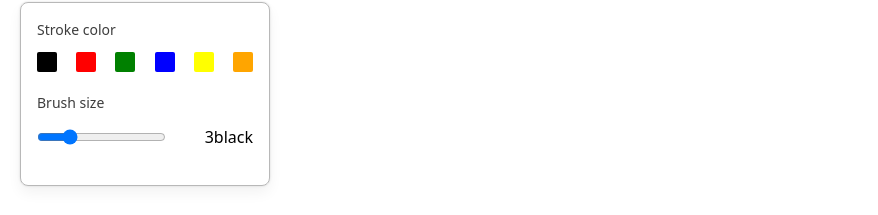
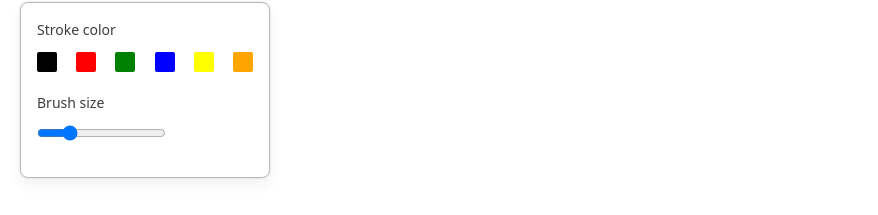
Before and after one commit to manishnandwani/sketchbook, a Next.js app: page / in a window 1280 px wide. Shown: the part 198-413 px from the top of the page, without its empty margins (0-878 px from the left). Built offline with nearby package versions, Linux system fonts and the light colour scheme.

Commit message:
slice and store transferred to src from pages

```diff
--- a/src/components/Menu/index.js
+++ b/src/components/Menu/index.js
@@ -2,11 +2,10 @@ import { FontAwesomeIcon } from '@fortawesome/react-fontawesome'
 import { faPencil, faEraser, faRotateLeft, faRotateRight, faFileDownload } from '@fortawesome/free-solid-svg-icons'
 import styles  from './index.module.css'
 import classNames from 'classnames'
-import { useState } from 'react'
 import { COLORS, MENU_ITEMS } from '@/constants'
 import { useDispatch, useSelector } from 'react-redux'
-import { changeActiveMenuItem } from '@/pages/slice/MenuSlice'
-import { changeActiveColor } from '@/pages/slice/ToolboxSlice'
+import { changeActiveMenuItem } from '@/slice/MenuSlice'
+import { changeActiveColor } from '@/slice/ToolboxSlice'
 
 const Menu = () =>{
     const activeMenuItem = useSelector((state) => state.menuReducer.activeMenuItem)
--- a/src/components/Toolbox/index.js
+++ b/src/components/Toolbox/index.js
@@ -1,5 +1,5 @@
 import { COLORS, MENU_ITEMS } from '@/constants'
-import { changeActiveColor, changeBrushSize } from '@/pages/slice/ToolboxSlice'
+import { changeActiveColor, changeBrushSize } from '@/slice/ToolboxSlice'
 import { useDispatch, useSelector } from 'react-redux'
 import styles from './index.module.css'
 
@@ -37,8 +37,6 @@ const Toolbox = () =>{
                 <p className={styles.text}>Brush size</p>
                 <div className={styles.itemContainer}>
                     <input type="range" min='1' max='10' step='1' value={size} onChange={handleChangeBrushSize} />
-                    {size}
-                    {activeColor}
                 </div>
             </div>
         </div>
--- a/src/pages/_app.js
+++ b/src/pages/_app.js
@@ -1,6 +1,6 @@
 import '@/styles/globals.css'
 import { Provider } from 'react-redux'
-import store from './store'
+import store from '../store'
 
 
 export default function App({ Component, pageProps }) {
--- a/src/pages/slice/ToolboxSlice.js
+++ b/src/slice/ToolboxSlice.js
@@ -19,7 +19,6 @@ const ToolboxSlice = createSlice({
     }
 })
 
-
 export const { changeActiveColor, changeBrushSize } = ToolboxSlice.actions;
 
 export default ToolboxSlice.reducer;
```
Also changed, not shown: src/slice/MenuSlice.js (renamed from src/pages/slice/MenuSlice.js), src/store.js (renamed from src/pages/store.js).
